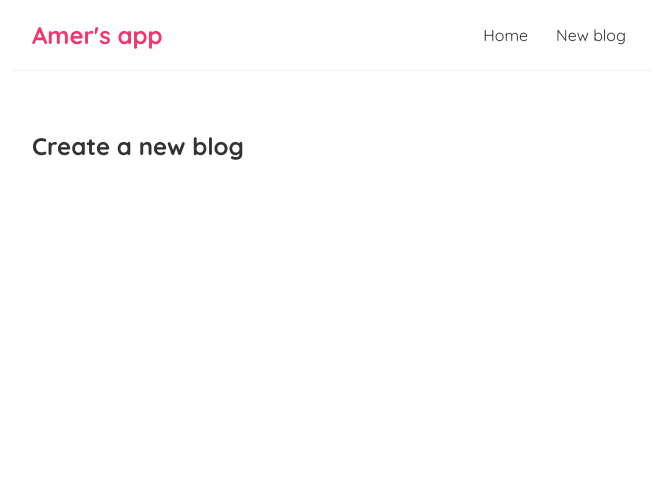
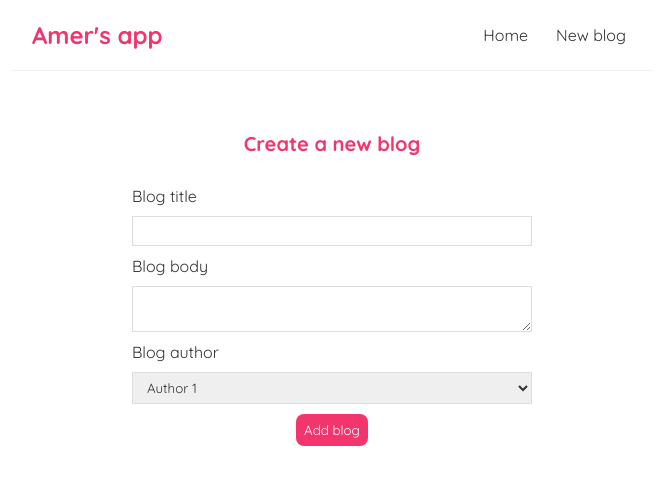
Before and after one commit to AmerBiro/my_first_react_app, a React (Create React App) app: page /create in a window 1280 px wide. Shown: the top 484 px of the page, without its empty margins (308-964 px from the left). Built offline with nearby package versions, Linux system fonts and the light colour scheme; the HTML template or start-up script is replaced by a standard one.

Commit message:
handling submit blog

```diff
--- a/src/_create/Create.js
+++ b/src/_create/Create.js
@@ -1,9 +1,47 @@
+import { useState } from "react";
+
 const Create = () => {
-     return (
-          <div>
-               <h2>Create a new blog</h2>
-          </div>
-      );
-}
+  const [title, setTitle] = useState("");
+  const [body, setBody] = useState("");
+  const [author, setAuthor] = useState("");
+
+  const handleSubmit = (e) => {
+     e.preventDefault()
+     const blog = {title, body, author}
+     console.log(blog)
+  }
+
+  return (
+    <div className="create">
+      <h2>Create a new blog</h2>
+      <form onSubmit={handleSubmit}>
+        <label>Blog title</label>
+        <input
+          type="text"
+          required
+          value={title}
+          onChange={(e) => setTitle(e.target.value)}
+        />
+
+        <label>Blog body</label>
+        <textarea
+          required
+          value={body}
+          onChange={(e) => setBody(e.target.value)}
+        ></textarea>
+
+        <label>Blog author</label>
+        <select
+          value={author}
+          onChange={(e) => setAuthor(e.target.value)}
+        >
+          <option value="author1">Author 1</option>
+          <option value="author2">Author 2</option>
+        </select>
+        <button>Add blog</button>
+      </form>
+    </div>
+  );
+};
 
 export default Create;
--- a/src/index.css
+++ b/src/index.css
@@ -69,3 +69,35 @@
   border-radius: 8px;
   cursor: pointer;
 }
+
+/* create new blog form */
+.create {
+  max-width: 400px;
+  margin: 0 auto;
+  text-align: center;
+}
+.create label {
+  text-align: left;
+  display: block;
+}
+.create h2 {
+  font-size: 20px;
+  color: #f1356d;
+  margin-bottom: 30px;
+}
+.create input, .create textarea, .create select {
+  width: 100%;
+  padding: 6px 10px;
+  margin: 10px 0;
+  border: 1px solid #ddd;
+  box-sizing: border-box;
+  display: block;
+}
+.create button {
+  background: #f1356d;
+  color: #fff;
+  border: 0;
+  padding: 8px;
+  border-radius: 8px;
+  cursor: pointer;
+}
```
